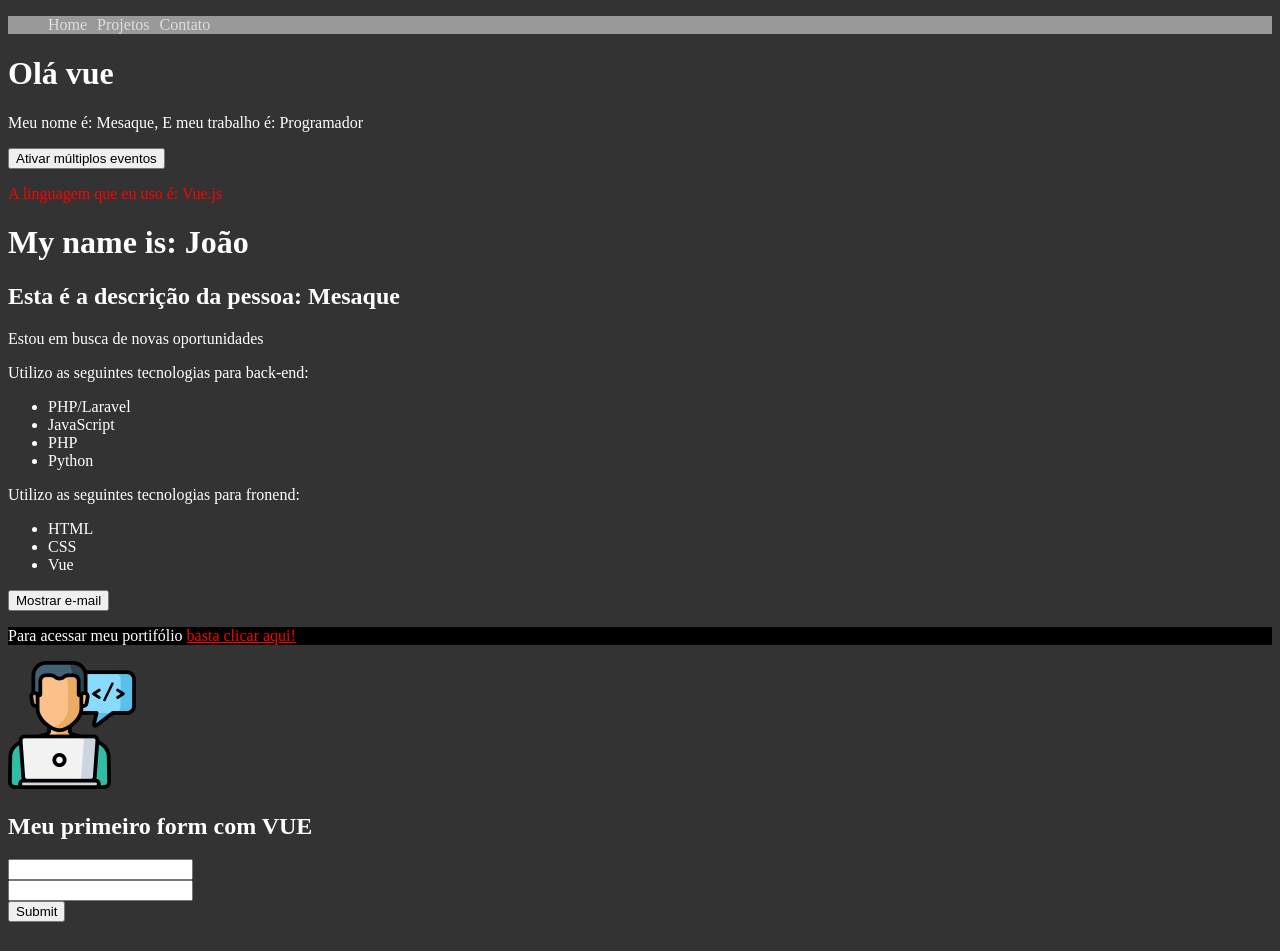
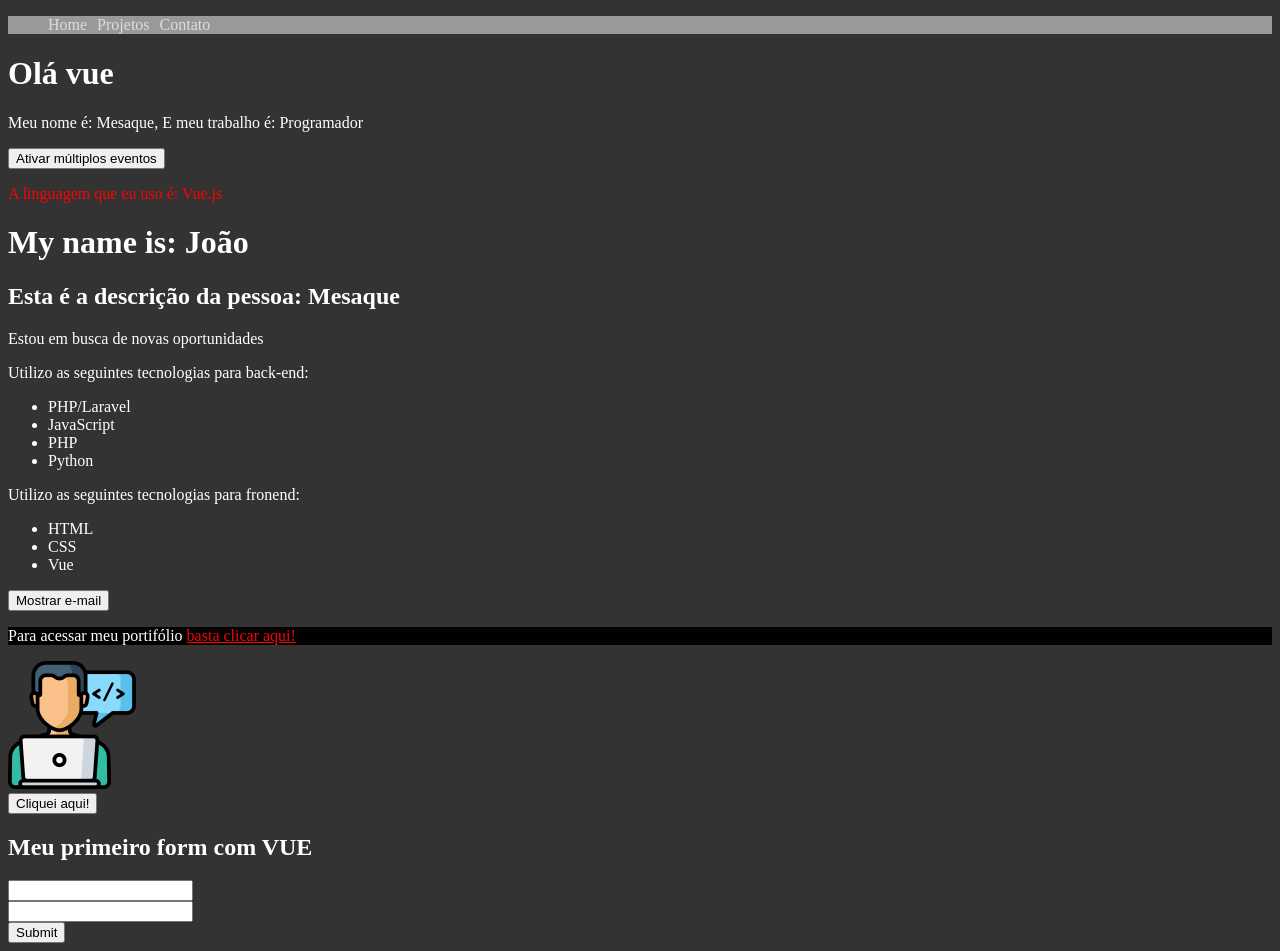
Before and after one commit to titiushadow/Curso_Vue, a Vue app: page / in a window 1280 px wide. Before the commit the page ends 930 px from the top, so only its background shows below. Built offline with nearby package versions, Linux system fonts and the light colour scheme.

Commit message:
Adicionando  componente em Picture.vue

```diff
--- a/src/components/Picture.vue
+++ b/src/components/Picture.vue
@@ -1,9 +1,15 @@
 <template>
   <img :src="avatar" :alt="descricao">
+  <Reutilizacao />
 </template>
 <script>
+
+import Reutilizacao from './Reutilizacao.vue'
 export default {
   name: 'Picture',
+  components: {
+    Reutilizacao
+  },
   data() {
     return {
       avatar: "/img/avatar.png",
```
